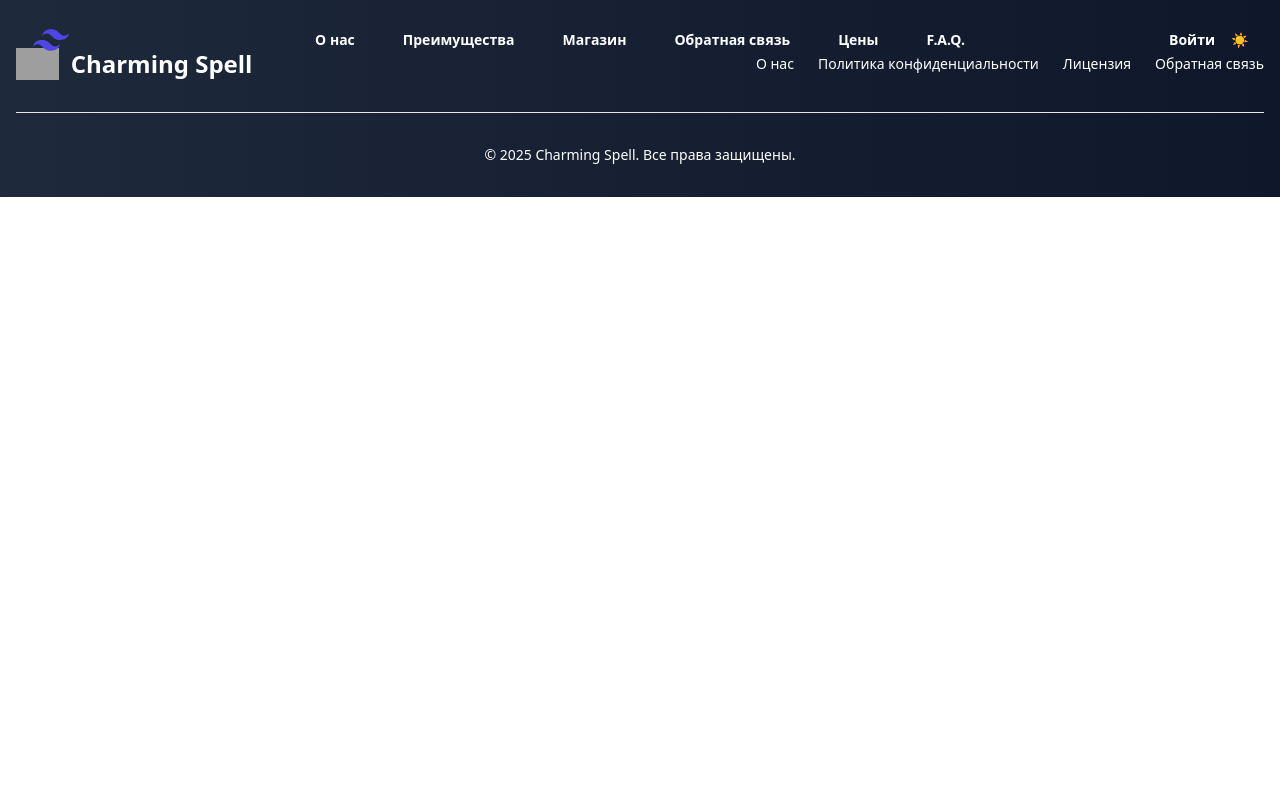
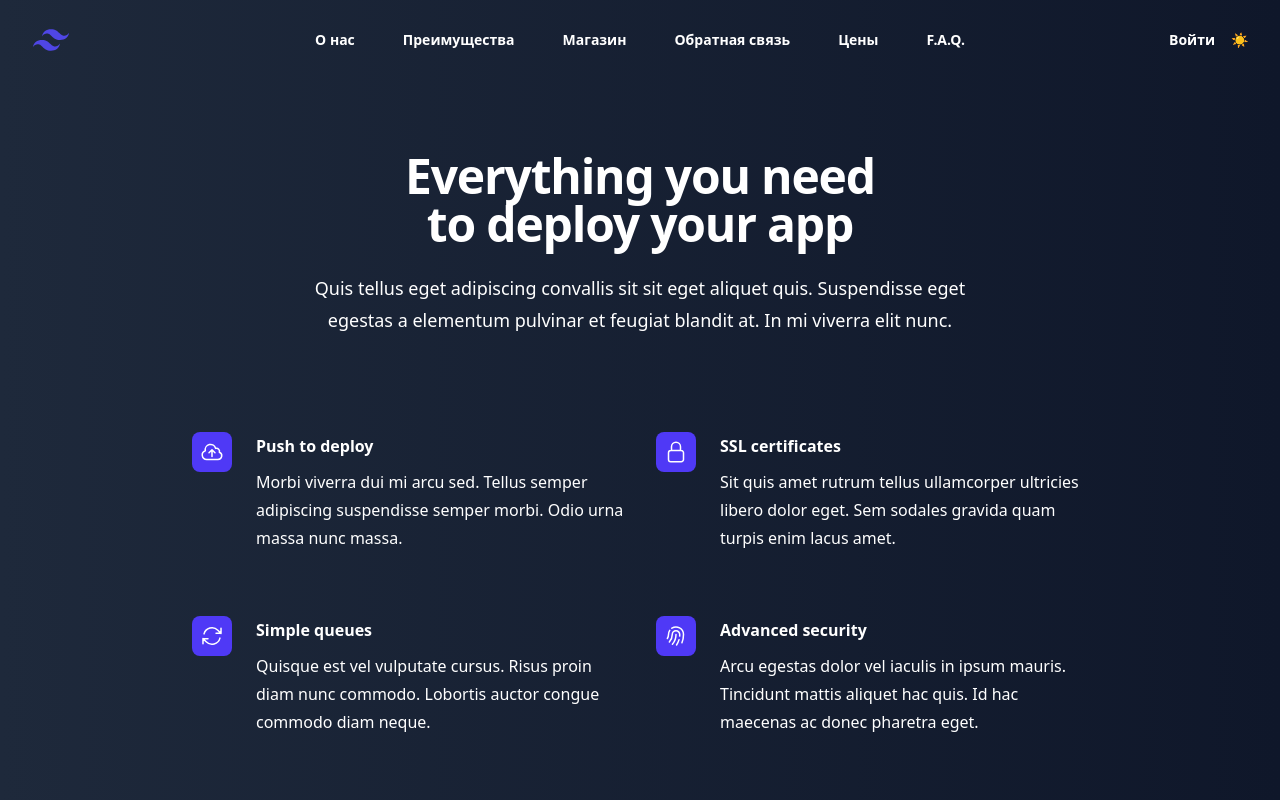
Before and after one commit to F3T1W/CharmingSpell, a React (Vite) app: page /about in a window 1280 px wide. Shown: the top 800 px of the page. Built offline with nearby package versions, Linux system fonts and the light colour scheme; grey boxes are pictures that could not be loaded.

Commit message:
Finished AboutPage UI

```diff
--- /dev/null
+++ b/src/components/AboutSection/AboutSection.jsx
@@ -0,0 +1,112 @@
+import { useContext } from "react";
+import { ThemeContext } from "../ThemeContext";
+import {
+  ArrowPathIcon,
+  CloudArrowUpIcon,
+  FingerPrintIcon,
+  LockClosedIcon,
+} from "@heroicons/react/24/outline";
+
+const features = [
+  {
+    name: "Push to deploy",
+    description:
+      "Morbi viverra dui mi arcu sed. Tellus semper adipiscing suspendisse semper morbi. Odio urna massa nunc massa.",
+    icon: CloudArrowUpIcon,
+  },
+  {
+    name: "SSL certificates",
+    description:
+      "Sit quis amet rutrum tellus ullamcorper ultricies libero dolor eget. Sem sodales gravida quam turpis enim lacus amet.",
+    icon: LockClosedIcon,
+  },
+  {
+    name: "Simple queues",
+    description:
+      "Quisque est vel vulputate cursus. Risus proin diam nunc commodo. Lobortis auctor congue commodo diam neque.",
+    icon: ArrowPathIcon,
+  },
+  {
+    name: "Advanced security",
+    description:
+      "Arcu egestas dolor vel iaculis in ipsum mauris. Tincidunt mattis aliquet hac quis. Id hac maecenas ac donec pharetra eget.",
+    icon: FingerPrintIcon,
+  },
+];
+
+export default function AboutSection() {
+  const { isDarkMode } = useContext(ThemeContext);
+
+  return (
+    <div
+      className="relative h-full w-screen flex items-center justify-center"
+      style={{
+        background: isDarkMode
+          ? "linear-gradient(to right, #1e293b, #0f172a)"
+          : "linear-gradient(to right, #e2e8f0, #cbd5e1)",
+      }}
+    >
+
+      <div
+        className="isolate px-6 py-12 sm:py-16 lg:px-8"
+        style={{
+          marginTop: "10vh",
+          marginBottom: "10vh",
+        }}
+      >
+        <div
+          aria-hidden="true"
+          className="absolute inset-x-0 top-[-10rem] -z-10 transform-gpu overflow-hidden blur-3xl sm:top-[-20rem]"
+        ></div>
+
+        <div className="mx-auto max-w-2xl lg:text-center">
+          <p
+            className={`mt-2 text-4xl font-semibold tracking-tight text-pretty sm:text-5xl lg:text-balance ${
+              isDarkMode ? "text-white" : "text-black"
+            }`}
+          >
+            Everything you need to deploy your app
+          </p>
+          <p
+            className={`mt-6 text-lg/8 ${
+              isDarkMode ? "text-white" : "text-black"
+            }`}
+          >
+            Quis tellus eget adipiscing convallis sit sit eget aliquet quis.
+            Suspendisse eget egestas a elementum pulvinar et feugiat blandit at.
+            In mi viverra elit nunc.
+          </p>
+        </div>
+
+        <div className="mx-auto mt-16 max-w-2xl sm:mt-20 lg:mt-24 lg:max-w-4xl">
+          <dl className="grid max-w-xl grid-cols-1 gap-x-8 gap-y-10 lg:max-w-none lg:grid-cols-2 lg:gap-y-16">
+            {features.map((feature) => (
+              <div key={feature.name} className="relative pl-16">
+                <dt
+                  className={`text-base/7 font-semibold ${
+                    isDarkMode ? "text-white" : "text-black"
+                  }`}
+                >
+                  <div className="absolute top-0 left-0 flex size-10 items-center justify-center rounded-lg bg-indigo-600">
+                    <feature.icon
+                      aria-hidden="true"
+                      className="size-6 text-white"
+                    />
+                  </div>
+                  {feature.name}
+                </dt>
+                <dd
+                  className={`mt-2 text-base/7 ${
+                    isDarkMode ? "text-white" : "text-black"
+                  }`}
+                >
+                  {feature.description}
+                </dd>
+              </div>
+            ))}
+          </dl>
+        </div>
+      </div>
+    </div>
+  );
+}
--- a/src/pages/AboutPage.jsx
+++ b/src/pages/AboutPage.jsx
@@ -1,3 +1,5 @@
+import AboutSection from "../components/AboutSection/AboutSection";
+
 export default function AboutPage() {
-  return <div></div>;
+  return <AboutSection />;
 }
```
